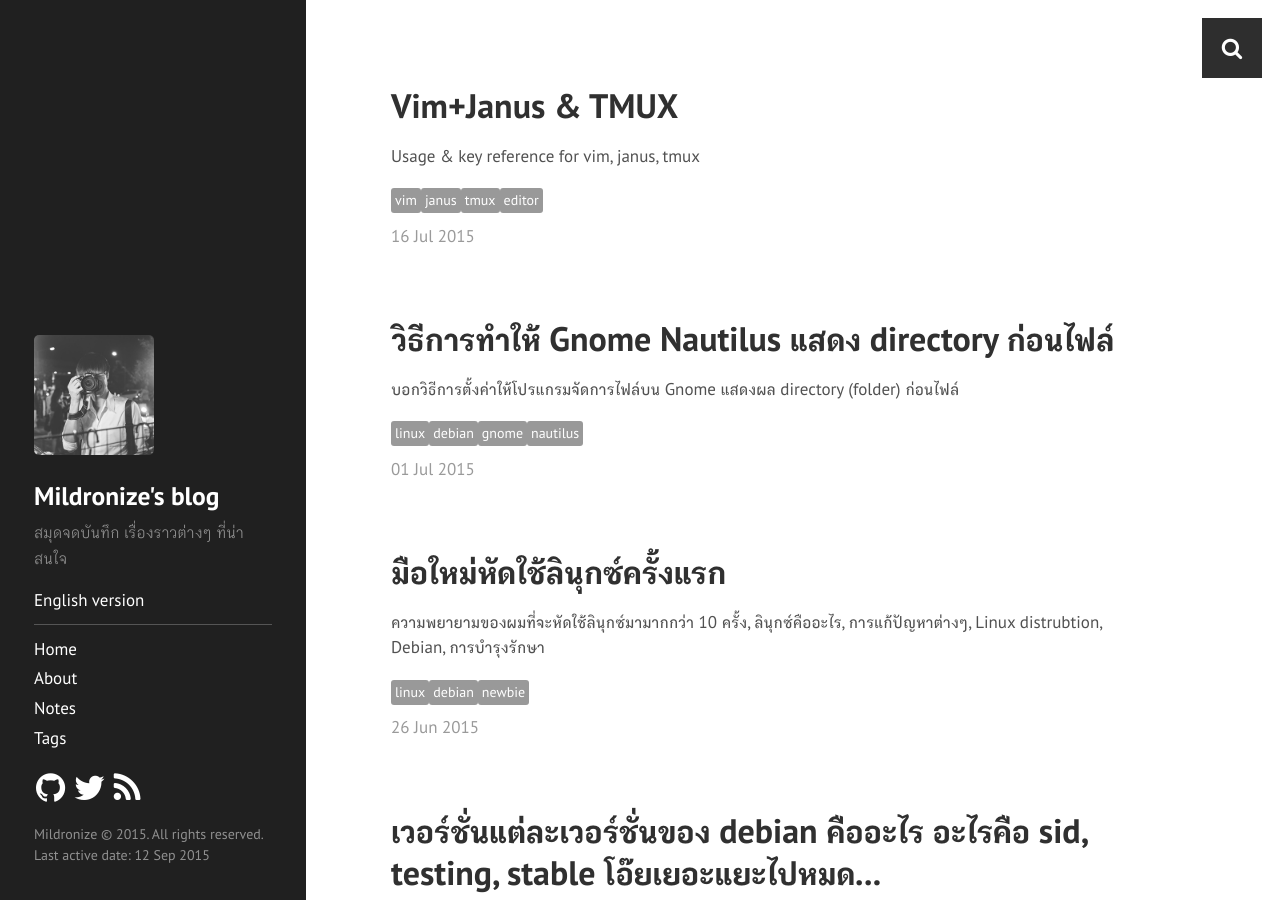
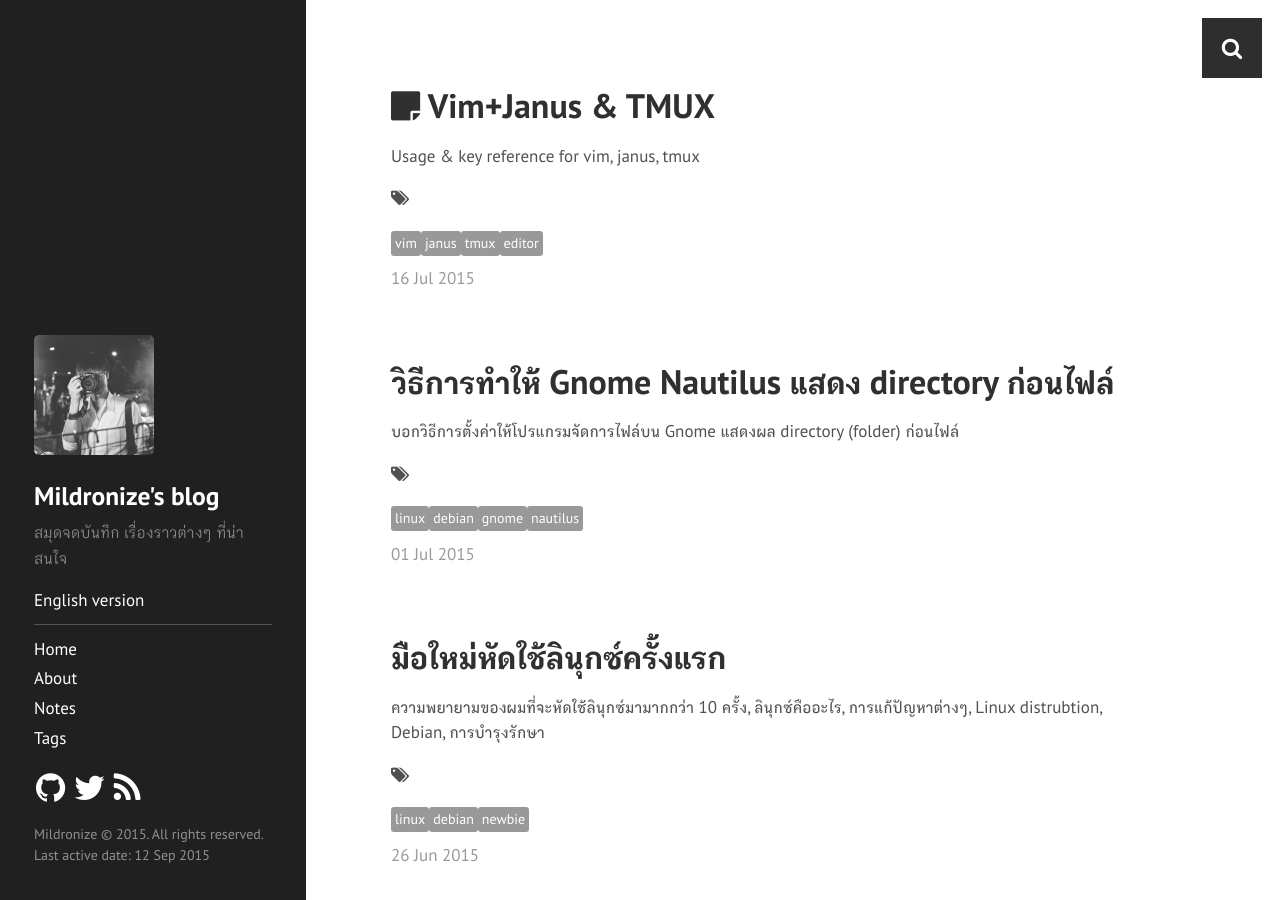
Before and after one commit to mildronize/th-legacy, a Jekyll site: the page built from index.html, in a window 1280 px wide and 900 px high. Built offline with Jekyll 4.4.1, drawn with Linux system fonts in a browser that asks for light colours; nearby versions of some CDN libraries; library files that are not in the unit come from our copies; Markdown is read by kramdown in place of the engine named in the settings; the list of posts is cut into pages by our own code.

Commit message:
Improve home page

```diff
--- a/_includes/head.html
+++ b/_includes/head.html
@@ -2,7 +2,7 @@
     <link href="http://gmpg.org/xfn/11" rel="profile">
     <meta http-equiv="X-UA-Compatible" content="IE=edge">
     <meta http-equiv="content-type" content="text/html; charset=utf-8">
-    <meta http-equiv="content-language" content="th" />
+    <meta http-equiv="content-language" content="en-us" />
     <meta name="description" content="{% if page.title == "Home" %}{{ site.description }}{% else %}{{ page.description }}{% endif %}">
     <meta name="keywords" content="{% if page.title == "Home" %}{% for tag in site.keywords %}{{ tag }}, {% endfor %}{% else %}{% for tag in page.tags %}{{ tag }}, {% endfor %}{% endif %}">
     <meta name="author" content="{{site.author.codename}}">
@@ -18,7 +18,7 @@
     </title>
 
     <!-- CSS -->
-    <link rel="stylesheet" href="{{ site.baseurl }}/public/css/font-awesome-4.3.0.min.css">
+    <link rel="stylesheet" href="{{ site.baseurl }}/public/css/font-awesome-4.4.0.min.css">
     <link rel="stylesheet" href="{{ site.baseurl }}/public/css/buttons-min.css"> <!-- pure css -->
     <link rel="stylesheet" href="{{ site.baseurl }}/public/css/forms-min.css"> <!-- pure css -->
     <link rel="stylesheet" href="{{ site.baseurl }}/public/css/poole.css">
--- a/index.html
+++ b/index.html
@@ -8,6 +8,9 @@ title: Home
       <div class="post">
         <h1 class="post-title">
           <a href="{{ site.baseurl }}{{ post.url }}">
+            {% if post.category == "notes" %}
+              <i class="fa fa-sticky-note"></i>
+            {% endif %}
             {{ post.title }}
           </a>
         </h1>
@@ -19,7 +22,7 @@ title: Home
         </p>
         <p>{{ post.description }}</p>
 
-        <p class="entry-tags">{% for tag in post.tags %}<div class="label"><a href="{{ site.url }}{{ site.baseurl }}/tags/#{{ tag | cgi_escape }}" title="Pages tagged {{ tag }}" rel="tag">{{ tag }}</a></div>{% unless forloop.last %} {% endunless %}{% endfor %}</p>
+        <i class="fa fa-tags"></i><p class="entry-tags">{% for tag in post.tags %}<div class="label"><a href="{{ site.url }}{{ site.baseurl }}/tags/#{{ tag | cgi_escape }}" title="Pages tagged {{ tag }}" rel="tag">{{ tag }}</a></div>{% unless forloop.last %} {% endunless %}{% endfor %}</p>
         <!-- {{ post.content }} -->
         <span class="post-date">{{ post.date | date_to_string }}</span>
       </div>
```
